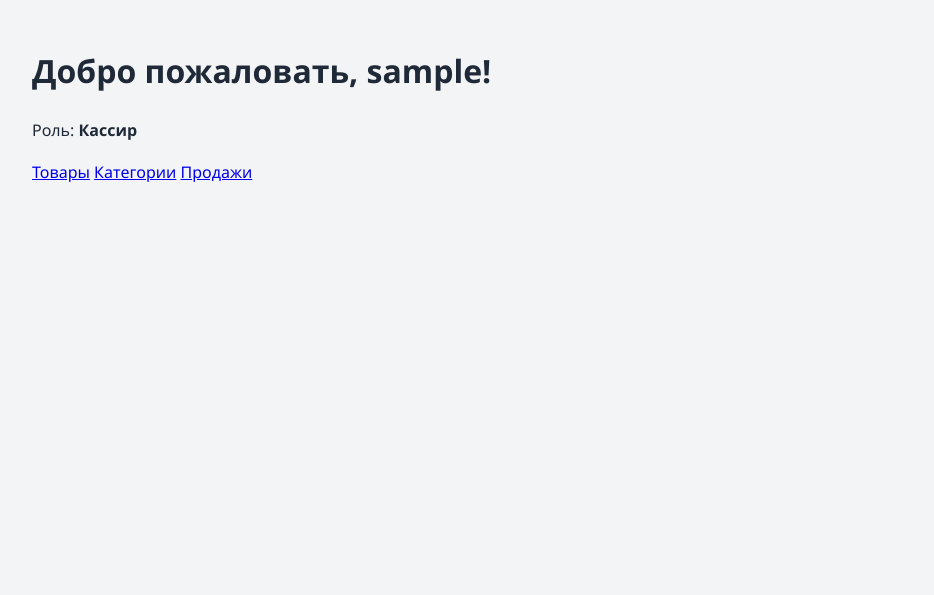
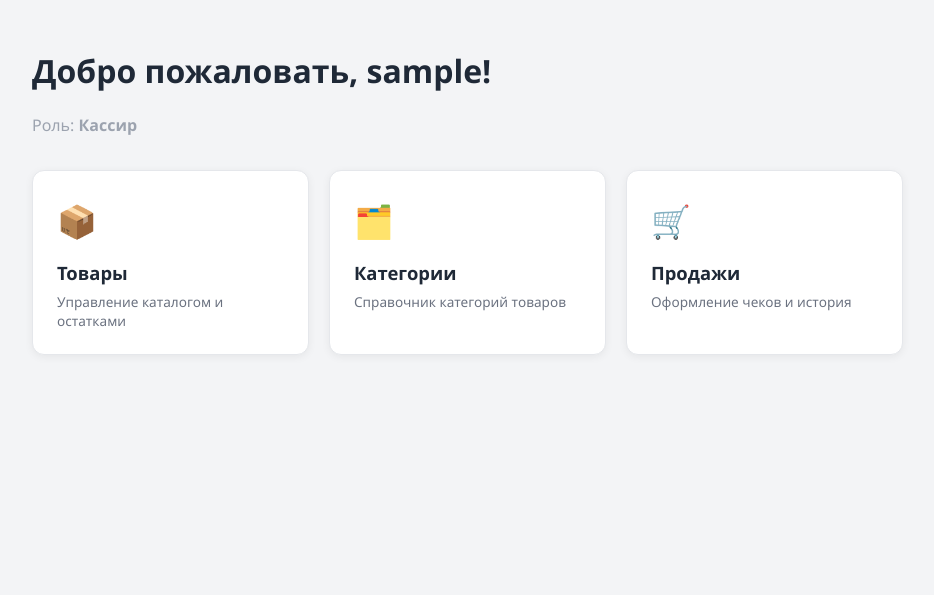
Before and after one commit to 08yh04-maker/shop-ais-coursework, a Flask app: page / in a window 1280 px wide. Shown: the part 60-655 px from the top of the page, without its empty margins (24-958 px from the left). Run offline with Flask 3, Linux system fonts and the light colour scheme; the visitor is signed in with stand-in values (Sample User, id 1).

Commit message:
ui: красивый дашборд с карточками и фото товаров

```diff
--- a/app/static/css/style.css
+++ b/app/static/css/style.css
@@ -370,3 +370,54 @@ body {
 .actions .btn {
     white-space: nowrap;
 }
+
+/* ===== Дашборд ===== */
+.dashboard-header {
+    margin-bottom: 32px;
+}
+
+.dashboard-header h1 {
+    margin-bottom: 4px;
+}
+
+.dashboard {
+    display: grid;
+    grid-template-columns: repeat(auto-fill, minmax(240px, 1fr));
+    gap: 20px;
+}
+
+.card {
+    display: flex;
+    flex-direction: column;
+    background: #fff;
+    padding: 24px;
+    border-radius: 12px;
+    text-decoration: none;
+    color: #1f2937;
+    box-shadow: 0 2px 8px rgba(0,0,0,0.06);
+    border: 1px solid #e5e7eb;
+    transition: transform 0.2s, box-shadow 0.2s, border-color 0.2s;
+}
+
+.card:hover {
+    transform: translateY(-4px);
+    box-shadow: 0 8px 24px rgba(0,0,0,0.1);
+    border-color: #bfdbfe;
+}
+
+.card-icon {
+    font-size: 2rem;
+    margin-bottom: 12px;
+}
+
+.card-title {
+    font-size: 1.15rem;
+    font-weight: 700;
+    margin-bottom: 4px;
+}
+
+.card-desc {
+    font-size: 0.85rem;
+    color: #6b7280;
+    line-height: 1.4;
+}
--- a/app/templates/index.html
+++ b/app/templates/index.html
@@ -2,15 +2,36 @@
 {% block title %}Главная — АИС «ТехноМир»{% endblock %}
 
 {% block content %}
-<h1>Добро пожаловать, {{ current_user.username }}!</h1>
-<p>Роль: <strong>{{ "Администратор" if current_user.is_admin else "Кассир" }}</strong></p>
+<div class="dashboard-header">
+    <h1>Добро пожаловать, {{ current_user.username }}!</h1>
+    <p class="text-muted">Роль: <strong>{{ "Администратор" if current_user.is_admin else "Кассир" }}</strong></p>
+</div>
 
 <div class="dashboard">
-    <a class="card" href="{{ url_for('products.list_products') }}">Товары</a>
-    <a class="card" href="{{ url_for('categories.list_categories') }}">Категории</a>
-    <a class="card" href="{{ url_for('sales.list_sales') }}">Продажи</a>
+    <a class="card" href="{{ url_for('products.list_products') }}">
+        <div class="card-icon">📦</div>
+        <div class="card-title">Товары</div>
+        <div class="card-desc">Управление каталогом и остатками</div>
+    </a>
+
+    <a class="card" href="{{ url_for('categories.list_categories') }}">
+        <div class="card-icon">🗂️</div>
+        <div class="card-title">Категории</div>
+        <div class="card-desc">Справочник категорий товаров</div>
+    </a>
+
+    <a class="card" href="{{ url_for('sales.list_sales') }}">
+        <div class="card-icon">🛒</div>
+        <div class="card-title">Продажи</div>
+        <div class="card-desc">Оформление чеков и история</div>
+    </a>
+
     {% if current_user.is_admin %}
-    <a class="card" href="{{ url_for('reports.index') }}">Отчёты</a>
-{% endif %}
+    <a class="card" href="{{ url_for('reports.index') }}">
+        <div class="card-icon">📊</div>
+        <div class="card-title">Отчёты</div>
+        <div class="card-desc">Аналитика выручки и топ товаров</div>
+    </a>
+    {% endif %}
 </div>
 {% endblock %}
```
